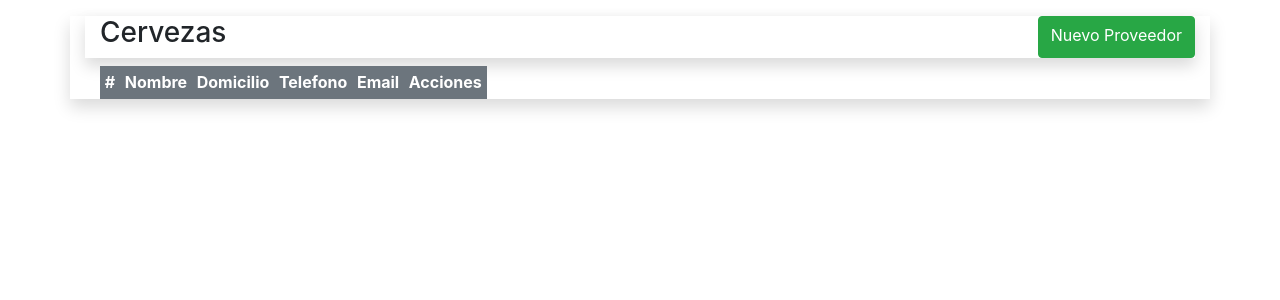
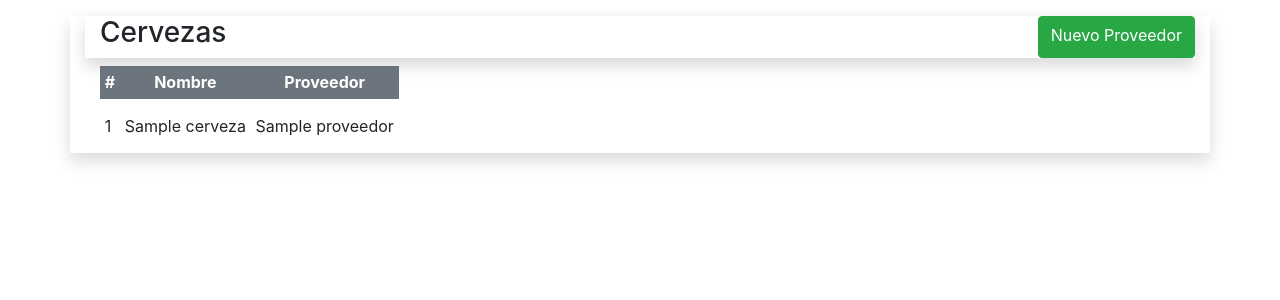
Before and after one commit to rodrigo-amc/i12-Khronos, a Django app: page /cervezas in a window 1280 px wide. Shown: the part 60-360 px from the top of the page. Run offline with Django 3.2, Linux system fonts and the light colour scheme; a user stored in the database is signed in; tables that the repository leaves empty hold one stand-in row (values such as "Sample post"); lists and menus that the app fills with data are empty; some libraries are stand-ins or nearby versions.

Commit message:
Listado De Cervezas

```diff
--- a/Pedidos/models.py
+++ b/Pedidos/models.py
@@ -25,6 +25,9 @@
     telefono    = models.CharField(max_length=(50))
     email       = models.EmailField()
 
+    def __str__(self):
+        return self.nombre
+
 class Cerveza(models.Model):
     nombre = models.CharField(max_length=200, unique=True)
     proveedor = models.ManyToManyField(Proveedor)
--- a/Pedidos/templates/Pedidos/cervezas.html
+++ b/Pedidos/templates/Pedidos/cervezas.html
@@ -18,31 +18,35 @@
                 <tr>
                     <th class="text-center" scope="col">#</th>
                     <th class="text-center" scope="col">Nombre</th>
-                    <th class="text-center" scope="col">Domicilio</th>
-                    <th class="text-center" scope="col">Telefono</th>
-                    <th class="text-center" scope="col">Email</th>
-                    <th class="text-center" scope="col">Acciones</th>
+                    <th class="text-center" scope="col">Proveedor</th>
                 </tr>
             </thead>
 
             <tbody>
 
-                {% for cerveza in cervezas %}
+                <!--Itero sobre cada objeto de cervezas que es el querySet-->
+                {% for c in cervezas|dictsort:'id' %}
+
+                    <!--Itero sobre cada objeto proveedor de "cerveza"-->
+                    {% for p in c.proveedor.all %}
                         <tr>
-                        <td scope="row">{{cerveza.id}}</td>
-                        <td> {{cerveza.nombre}} </td>
-                        <td> {{cerveza.domicilio}} </td>
-                        <td> {{cerveza.telefono}} </td>
-                        <td> {{cerveza.email}} </td>
+                            <!--Imprimo el campo "id" de la cerveza-->
+                            <td scope="row">{{c.id}}</td>
+
+                            <!--Imprimo el campo "nombre" de la cerveza-->
+                            <td> {{c.nombre}} </td>
+
+                            <!--Imprimo el campo "nombre" del Proveedor-->
+                            <td> {{p.nombre}} </td>
                             <td class="text-center">
 
                                 <!--Editar-->
-                            <a href="{% url 'cervEditar' cerveza.id %}">
+                                <a href="{% url 'cervEditar' c.id %}">
                                     <i class="material-icons text-warning" data-toggle="tooltip" title="Editar">&#xE254;</i>
                                 </a>
 
                                 <!--Borrar. Despues hay que cambiarlo para Deshabilitar en vez de borrar-->
-                            <form action="{% url 'cervBorrar' cerveza.id %}" method="POST" class="d-inline frborrar">
+                                <form action="" method="POST" class="d-inline frborrar">
                                     {% csrf_token %}
                                     <button type="submit" class="btn" id="borrar">
                                         <i class="material-icons text-danger" data-toggle="tooltip" title="Borrar">&#xE872;</i>
@@ -51,6 +55,9 @@
 
                             </td>
                         </tr>
+                    {% endfor %}
+
+
                 {% endfor %}
 
             </tbody>
--- a/Pedidos/urls.py
+++ b/Pedidos/urls.py
@@ -28,7 +28,7 @@
     # Cervezas
     path('cervezas', views.cervezas, name='cervezas'),
     path('cervNuevo', views.cervNuevo, name='cervNuevo'),
-    path('cervEditar', views.cervEditar, name='cervEditar'),
+    path('cervEditar/<int:id>', views.cervEditar, name='cervEditar'),
     path('cervBorrar', views.cervBorrar, name='cervBorrar'),
 
     # Pedidos
--- a/Pedidos/views.py
+++ b/Pedidos/views.py
@@ -3,8 +3,8 @@
 from django.contrib import messages
 
 # Importo formularios
-from .forms import frProveedor
-from .models import Proveedor
+from .forms import frProveedor, frCerveza
+from .models import Proveedor, Cerveza
 
 # Create your views here.
 # En Django (MTV) las vistas son los controladores de MVC
@@ -77,17 +77,47 @@
 #region Cervezas
 @login_required
 def cervezas(request):
-    return render(request, 'Pedidos/cervezas.html')
+    cs = Cerveza.objects.all()
+    #region
+    # cs es un "QuerySet", un iterable...
+    # Cada elemento de "cs" representa un objeto de tipo Cerveza.
+    # Cada Cerveza tiene el campo "proveedor", que es un querySet,
+    # El campo proveedor es una colección ce objetos Proveedor.
+    # Le paso al Template "cs" para listar las cervezas y sus
+    # Proveedores.
+
+    # Para entender el funcionamiento de QuerySet
+    # https://docs.djangoproject.com/en/3.1/topics/db/examples/many_to_many/
+
+    # Ojo, en el template no puedo usar paréntesis en los métodos
+    # por ejemplo "all()"
+    #endregion
+    return render(request, 'Pedidos/cervezas.html', {'cervezas':cs})
+
 
 
 @login_required
 def cervNuevo(request):
-    return render(request, 'Pedidos/cervezasForm.html')
+    formulario = frCerveza()
+
+    if request.method == 'POST':
+        form = frCerveza(request.POST)
+        if form.is_valid():
+            form.save()
+            return redirect('/cervezas')
+        else:
+            for mensaje in form.errors:
+                messages.error(request, form.errors[mensaje])
+                return render(request, 'Pedidos/cervezasForm.html', {'formCerveza': form, 'titulo':'Nueva Cerveza'})
+    else:
+        return render(request, 'Pedidos/cervezasForm.html', {'formCerveza':formulario, 'titulo':'Nueva Cerveza'})
+
+
 
 
 @login_required
-def cervEditar(request):
-    return HttpResponse('Cervezas Editar')
+def cervEditar(request, id):
+    return HttpResponse('Cervezas Editar id:{}'.format(id))
 
 
 @login_required
```
Also changed, not shown: Pedidos/forms.py (+6 -1 lines), Pedidos/migrations/0004_cerveza.py (added). Lines whose indentation alone changed are shown as unchanged.
